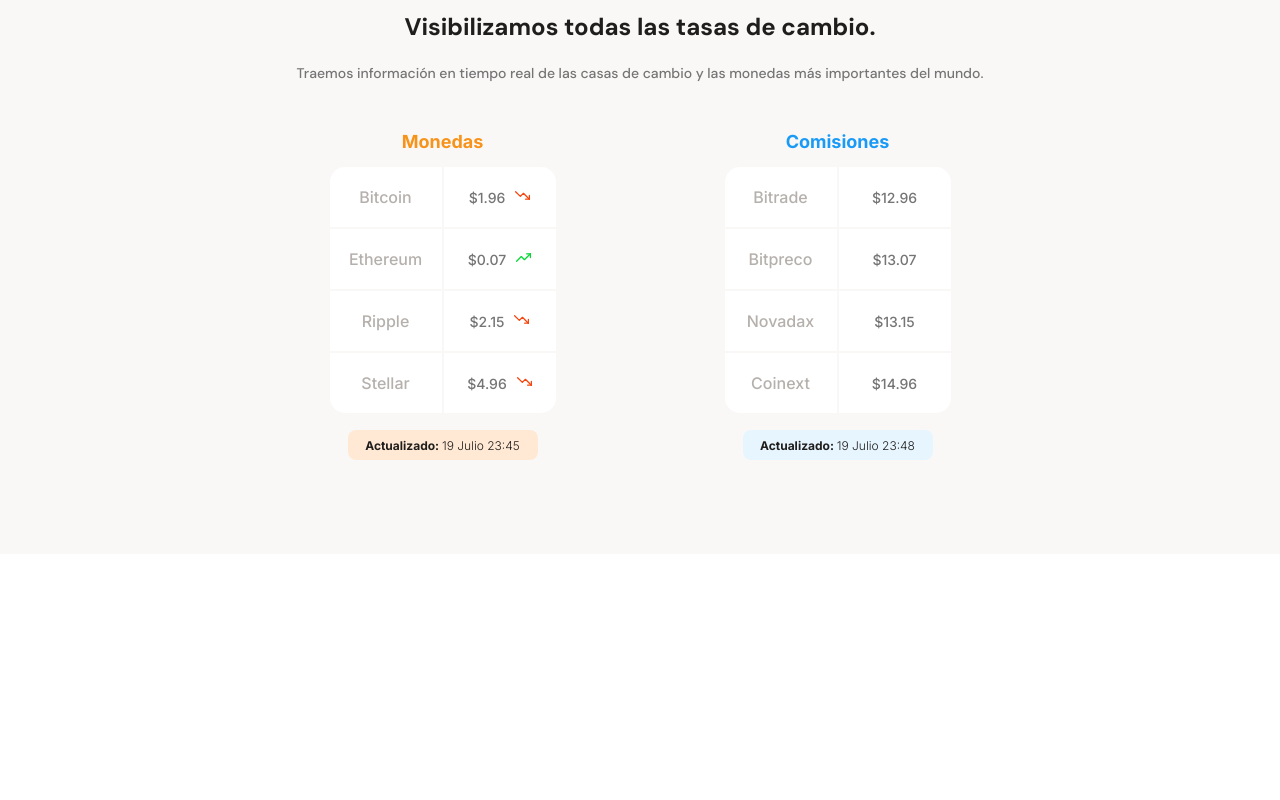
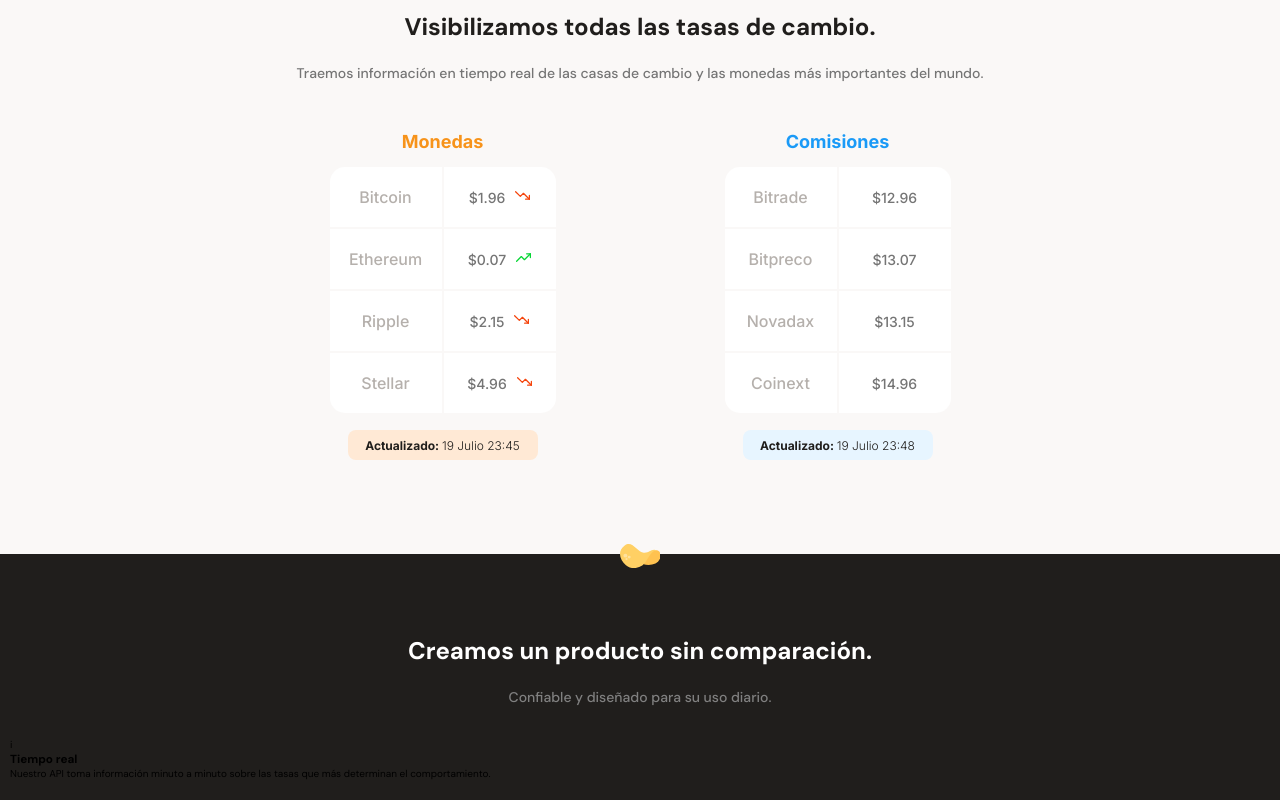
Before and after one commit to Linen220/Batatabit-Mobile-First, a plain HTML site: page index.html in a window 1280 px wide. Shown: the part 601-1401 px from the top of the page. Before the commit the page ends 1155 px from the top, so only its background shows below. Drawn offline with Linux system fonts and the light colour scheme.

Commit message:
add style

```diff
--- a/assets/css/style.css
+++ b/assets/css/style.css
@@ -262,6 +262,46 @@ main{
     cursor: pointer;
 }
 
+/* SECTION main-product-detail */
+.main-product-detail{
+    position: relative;
+    width: 100%;
+    min-width: 320px;
+    height: auto;
+    padding: 20px 10px;
+    background: var(--warm-black);
+}
+.product-detail__batata-logo{
+    position: absolute;
+    width: 40px;
+    height: 25px;
+    top: -10px; /* calc(0% - 12.5px) */
+    left: calc(50% - 20px);
+    background-image: url('../icon/batata.svg');
+}
+.prdouct-detail__title{
+    width: 90%;
+    min-width: 288px;
+    height: auto;
+    margin: 0 auto;
+    margin-top: 64px;
+    text-align: center;
+}
+.prdouct-detail__title h2{
+    font-weight: 700; /* ó bold*/
+    font-size: 24px;
+    line-height: 26px;
+    margin-bottom: 24px;
+    color: var(--just-white);
+}
+.prdouct-detail__title p{
+    font-weight: 500;
+    font-size: 14px;
+    line-height: 18px;
+    margin-bottom: 32px;
+    color: #808080;
+}
+
 @media (min-width: 1024px) {
     .main-currency-table, .main-commissions-table{
         display: block;
--- a/index.html
+++ b/index.html
@@ -88,7 +88,20 @@
                 </div>
             </section>
         </section>
-        <section></section>
+        <section class="main-product-detail">
+            <span class="product-detail__batata-logo"></span>
+            <div class="prdouct-detail__title">
+                <h2>Creamos un producto sin comparación.</h2>
+                <p>Confiable y diseñado para su uso diario.</p>
+            </div>
+            <section class="product-cards__container">
+                <article class="product-detail__card">
+                    <span class="clock">i</span>
+                    <h3 class="product__card-title">Tiempo real</h3>
+                    <p class="product__card-body">Nuestro API toma información minuto a minuto sobre las tasas que más determinan el comportamiento.</p>
+                </article>
+            </section>
+        </section>
         <section></section>
         <section></section>
         <section></section>
```
